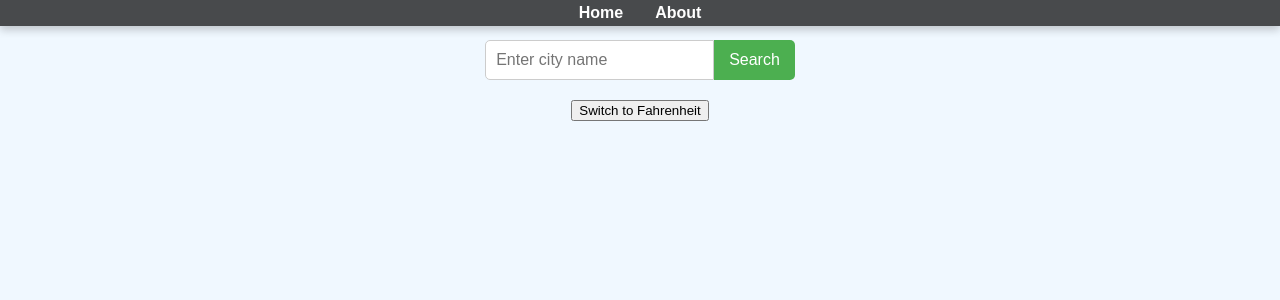
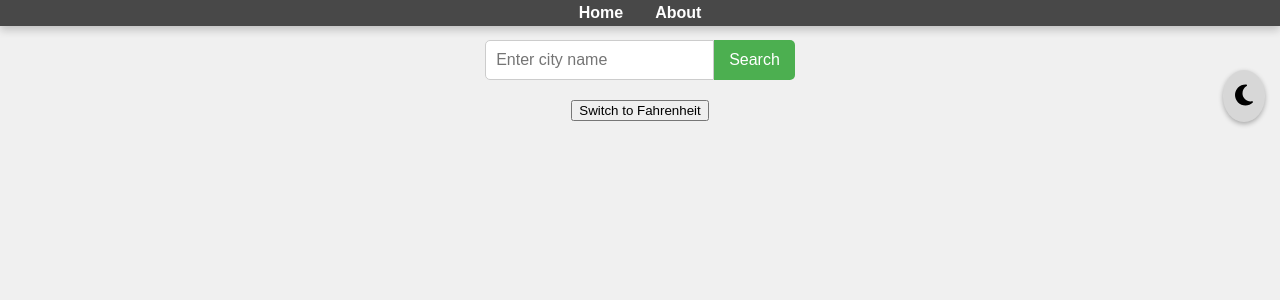
Before and after one commit to Breachfix/Weather-App, a React (Vite) app: page / in a window 1280 px wide. Shown: the top 300 px of the page. Built offline with nearby package versions, Linux system fonts and the light colour scheme; no server answers.

Commit message:
Level 8: Add day/night mode toggle with persistent theme preference

```diff
--- a/package.json
+++ b/package.json
@@ -10,6 +10,8 @@
     "preview": "vite preview"
   },
   "dependencies": {
+    "@fortawesome/free-solid-svg-icons": "^6.6.0",
+    "@fortawesome/react-fontawesome": "^0.2.2",
     "axios": "^1.7.7",
     "react": "^18.3.1",
     "react-dom": "^18.3.1",
--- a/src/App.jsx
+++ b/src/App.jsx
@@ -1,16 +1,31 @@
 // src/App.jsx
-import React from 'react';
+import React, { useState, useEffect } from 'react';
 import { BrowserRouter as Router, Routes, Route } from 'react-router-dom';
 import { WeatherProvider } from './context/WeatherContext';
 import Navbar from './components/Navbar';
 import Home from './pages/Home';
 import About from './pages/About';
+import { FontAwesomeIcon } from '@fortawesome/react-fontawesome';
+import { faSun, faMoon } from '@fortawesome/free-solid-svg-icons';
 import './assets/styles/App.css';
 
-const App = () => (
+const App = () => {
+  const [isDarkMode, setIsDarkMode] = useState(() => localStorage.getItem('theme') === 'dark');
+
+  useEffect(() => {
+    document.body.className = isDarkMode ? 'dark' : 'light';
+    localStorage.setItem('theme', isDarkMode ? 'dark' : 'light');
+  }, [isDarkMode]);
+
+  const toggleTheme = () => setIsDarkMode((prevMode) => !prevMode);
+
+  return (
     <WeatherProvider>
       <Router>
         <Navbar />
+        <div className="theme-toggle" onClick={toggleTheme}>
+          <FontAwesomeIcon icon={isDarkMode ? faSun : faMoon} />
+        </div>
         <Routes>
           <Route path="/" element={<Home />} />
           <Route path="/about" element={<About />} />
@@ -18,5 +33,6 @@ const App = () => (
       </Router>
     </WeatherProvider>
   );
+};
 
 export default App;
--- a/src/assets/styles/App.css
+++ b/src/assets/styles/App.css
@@ -1,5 +1,4 @@
-/* src/assets/styles/App.css */
-
+/* Global body styling */
 body {
   font-family: Arial, sans-serif;
   margin: 0;
@@ -17,7 +16,48 @@ p {
   text-align: center;
   margin-top: 10px;
 }
+
 /* Offset content to account for fixed navbar */
 .main-content {
   padding-top: 60px; /* Height of navbar */
 }
+
+/* Light and Dark Themes */
+body.light {
+  background-color: #f0f0f0;
+  color: #000;
+}
+
+body.dark {
+  background-color: #121212;
+  color: #e0e0e0;
+}
+
+/* Theme Toggle Button */
+.theme-toggle {
+  position: fixed;
+  top: 70px; /* Positions below navbar */
+  right: 15px;
+  padding: 12px;
+  font-size: 1.5rem;
+  color: inherit;
+  background-color: rgba(255, 255, 255, 0.2);
+  border: none;
+  border-radius: 50%; /* Makes it a circular button */
+  cursor: pointer;
+  box-shadow: 0 2px 5px rgba(0, 0, 0, 0.3);
+  transition: background-color 0.3s ease, transform 0.2s ease;
+}
+
+.theme-toggle:hover {
+  background-color: rgba(255, 255, 255, 0.3);
+  transform: scale(1.1);
+}
+
+body.light .theme-toggle {
+  background-color: rgba(0, 0, 0, 0.1);
+}
+
+body.dark .theme-toggle {
+  background-color: rgba(255, 255, 255, 0.1);
+}
```
Also changed, not shown: 1 other file (tests, documents, lock files or other folders). Lines whose indentation alone changed are shown as unchanged.
